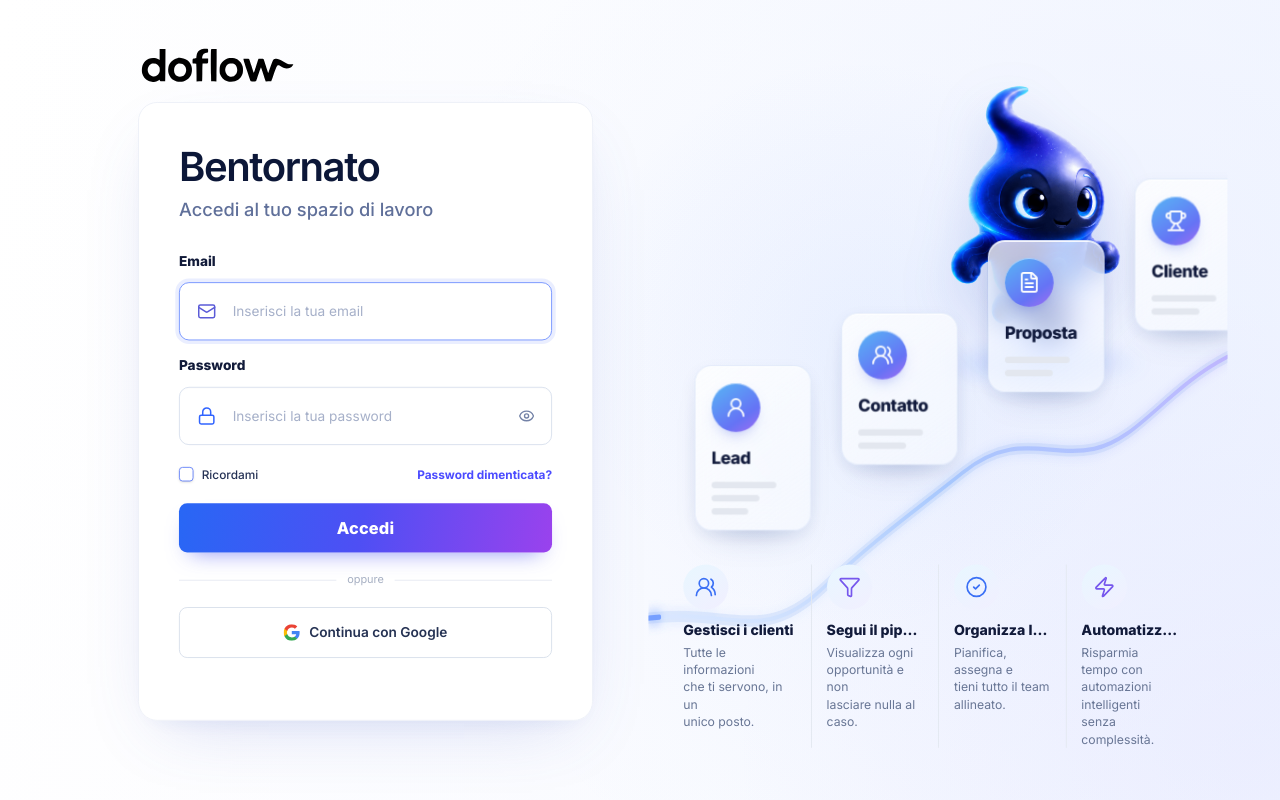
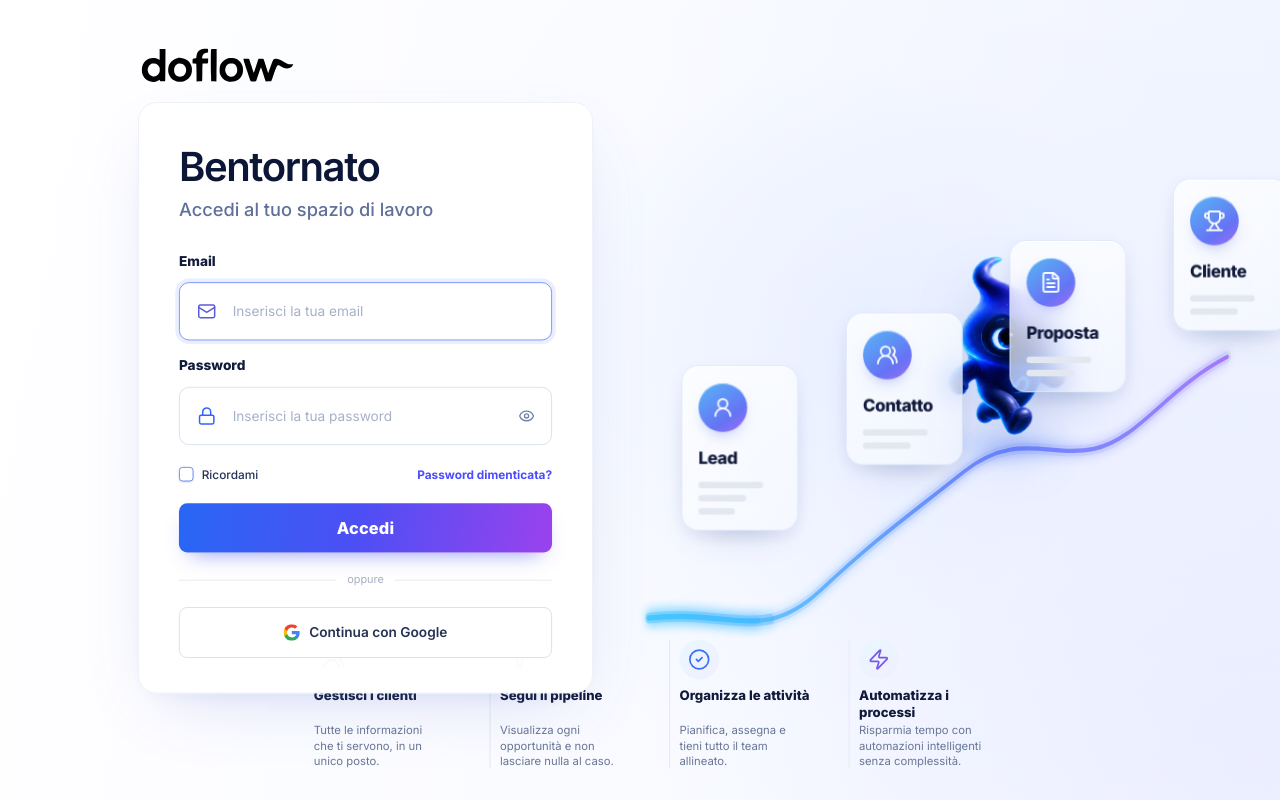
Before and after one commit to OliverPistillo/Doflow-PaaS, a Next.js app in the folder apps/frontend/: page /login in a window 1280 px wide. Built offline with nearby package versions, Linux system fonts and the light colour scheme.

Commit message:
fix(auth): enforce final login geometry

```diff
--- a/apps/frontend/src/app/globals.css
+++ b/apps/frontend/src/app/globals.css
@@ -1678,7 +1678,7 @@ body {
   top: 139px;
   left: clamp(132px, 10.8vw, 180px);
   width: 500px;
-  min-height: 680px;
+  min-height: 650px;
   padding: 48px 44px 31px;
   border: 1px solid #edf0f8;
   border-radius: 21px;
@@ -1860,17 +1860,17 @@ body {
   stroke: url(#df-login-pipeline-gradient);
   stroke-width: 11;
   stroke-linecap: round;
-  stroke-dasharray: .105 .895;
+  stroke-dasharray: .2 .8;
   stroke-dashoffset: 0;
   opacity: .44;
   animation: df-login-pipeline-flow 10s linear infinite;
 }
 .df-login-pipeline-light {
   fill: none;
-  stroke: rgba(116, 157, 255, .96);
+  stroke: url(#df-login-pipeline-gradient);
   stroke-width: 5.5;
   stroke-linecap: round;
-  stroke-dasharray: .018 .982;
+  stroke-dasharray: .18 .82;
   stroke-dashoffset: 0;
   opacity: 1;
   animation: df-login-pipeline-flow 10s linear infinite;
@@ -1878,9 +1878,9 @@ body {
 .df-login-mascot {
   position: absolute;
   z-index: 2;
-  top: 58px;
-  left: 38.5%;
-  width: clamp(350px, 23vw, 390px);
+  top: 242px;
+  left: 42%;
+  width: clamp(245px, 15.5vw, 260px);
   animation: df-login-mascot-float 7.6s ease-in-out infinite;
   will-change: transform;
 }
@@ -1959,39 +1959,40 @@ body {
 }
 .df-login-step-line-long { width: 78%; margin-top: 12px; }
 .df-login-step-line-short { width: 44%; }
-.df-login-step-lead { top: 45.5%; left: 8%; animation-delay: -1.1s, 0s; }
-.df-login-step-contact { top: 39%; left: 33.3%; animation-delay: -3.4s, 2.4s; }
-.df-login-step-proposal { top: 29%; left: 58.6%; animation-delay: -5.2s, 5.1s; }
-.df-login-step-client { top: 21%; left: 83.9%; animation-delay: -2.2s, 7.6s; }
+.df-login-step-lead { top: 45.5%; left: 5.75%; animation-delay: -1.1s, 0s; }
+.df-login-step-contact { top: 39%; left: 34.05%; animation-delay: -3.4s, 2.4s; }
+.df-login-step-proposal { top: 29%; left: 62.35%; animation-delay: -5.2s, 5.1s; }
+.df-login-step-client { top: 21%; left: 90.65%; animation-delay: -2.2s, 7.6s; }
 
 .df-login-benefits {
   position: absolute;
   z-index: 4;
   right: auto;
-  bottom: 30px;
-  left: 50%;
-  width: min(870px, 88%);
+  bottom: 8px;
+  left: calc(50vw - 630px);
+  width: 740px;
   transform: translateX(-50%);
   display: grid;
   grid-template-columns: repeat(4, minmax(0, 1fr));
+  gap: 24px;
 }
 .df-login-benefit {
   min-width: 0;
-  min-height: 144px;
-  padding: 0 16px;
+  min-height: 130px;
+  padding: 0 4px 0 10px;
   border-left: 1px solid #e3e8f1;
 }
 .df-login-benefit:first-child {
-  padding-left: 0;
+  padding-left: 4px;
   border-left: 0;
 }
 .df-login-benefit-icon {
   display: inline-flex;
-  width: 48px;
-  height: 48px;
+  width: 42px;
+  height: 42px;
   align-items: center;
   justify-content: center;
-  margin-bottom: 13px;
+  margin-bottom: 8px;
   border-radius: 50%;
   color: #3b70f5;
   background: linear-gradient(145deg, #e8f7ff, #f1efff);
@@ -2000,19 +2001,17 @@ body {
 .df-login-benefit:nth-child(4) .df-login-benefit-icon { color: #7657ed; }
 .df-login-benefit strong {
   display: block;
-  overflow: hidden;
+  min-height: 35px;
   color: #111a3a;
-  font-size: 15px;
+  font-size: 14px;
   font-weight: 800;
   line-height: 1.25;
-  text-overflow: ellipsis;
-  white-space: nowrap;
 }
 .df-login-benefit p {
-  margin-top: 5px;
+  margin-top: 3px;
   color: #687695;
-  font-size: 13px;
-  line-height: 1.42;
+  font-size: 12px;
+  line-height: 1.35;
 }
 .df-login-benefit p span { display: block; }
 
@@ -2043,6 +2042,10 @@ body {
       0 23px 42px -20px rgba(69, 94, 225, .42),
       0 0 24px rgba(114, 150, 255, .16);
   }
+}
+
+@media (min-width: 1280px) {
+  .df-login-showcase { overflow: visible; }
 }
 
 @media (min-width: 1280px) and (max-height: 880px) {
--- a/apps/frontend/src/components/auth/login-experience.tsx
+++ b/apps/frontend/src/components/auth/login-experience.tsx
@@ -58,9 +58,9 @@ function LoginCrmShowcase({ mascotShy = false }: { mascotShy?: boolean }) {
       >
         <defs>
           <linearGradient id="df-login-pipeline-gradient" x1="0" y1="1" x2="1" y2="0">
-            <stop offset="0" stopColor="#dce9ff" />
-            <stop offset="0.52" stopColor="#9ec3ff" />
-            <stop offset="1" stopColor="#b9adff" />
+            <stop offset="0" stopColor="#45c8ff" />
+            <stop offset="0.5" stopColor="#527cff" />
+            <stop offset="1" stopColor="#9b63ff" />
           </linearGradient>
           <filter id="df-login-pipeline-glow" x="-20%" y="-30%" width="140%" height="160%">
             <feGaussianBlur stdDeviation="7" result="blur" />
```
Also changed, not shown: 1 other file (tests, documents, lock files or other folders).
